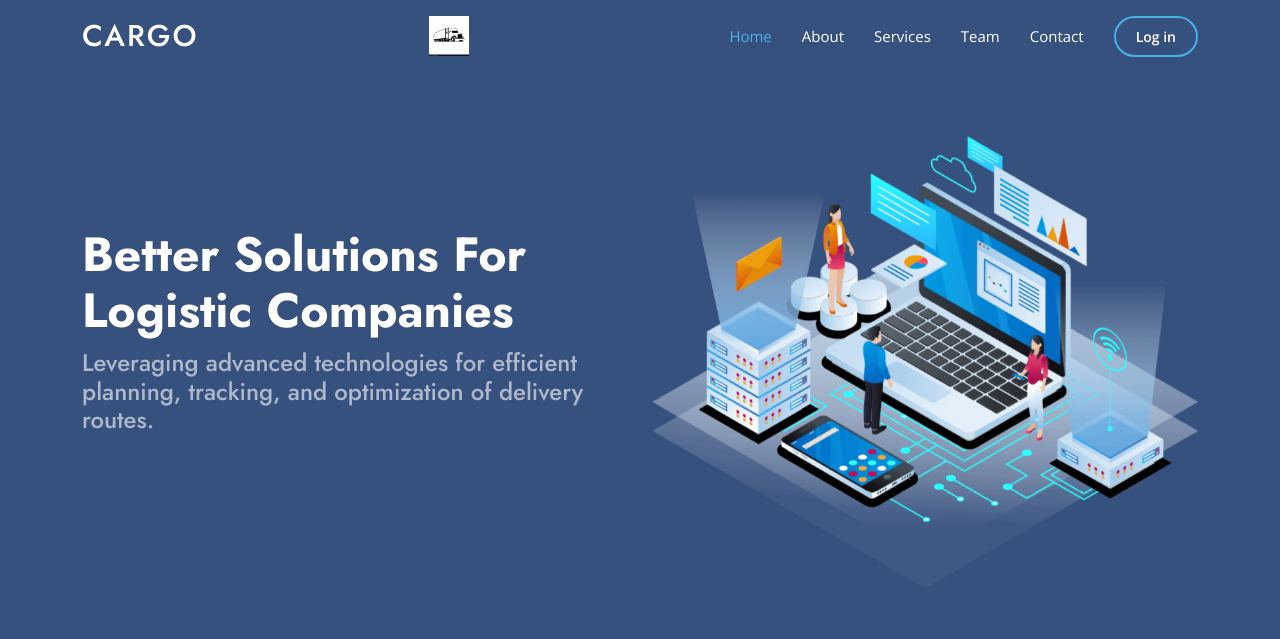
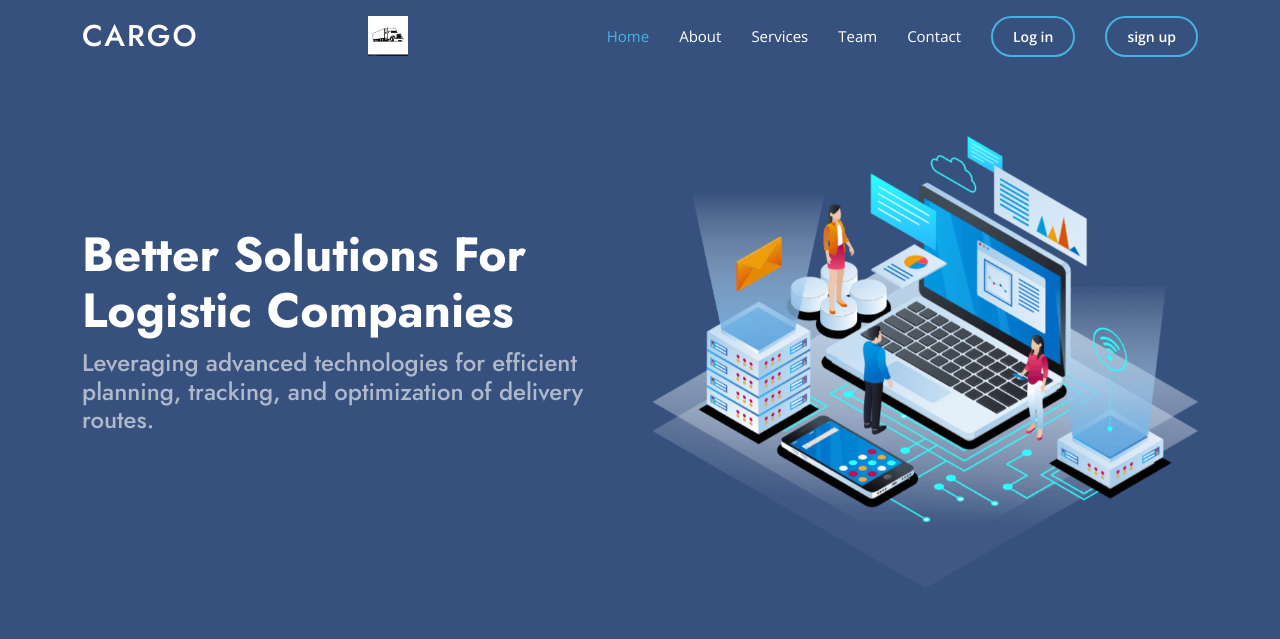
Before and after one commit to habert-kungu/cargo, a Django app: page /route/ in a window 1280 px wide. Shown: the top 639 px of the page. Run offline with Django 5.2, Linux system fonts and the light colour scheme; some libraries are stand-ins or nearby versions.

Commit message:
adding signup button revert

```diff
--- a/route/templates/cargo/index.html
+++ b/route/templates/cargo/index.html
@@ -51,6 +51,7 @@
 
           <li><a class="nav-link scrollto" href="#contact">Contact</a></li>
           <li><a class="getstarted scrollto" href="login.html">Log in</a></li>
+          <li><a class= "getstarted scrollto"href="register.html">sign up</a></li>
         </ul>
         <i class="bi bi-list mobile-nav-toggle"></i>
       </nav><!-- .navbar -->
```
